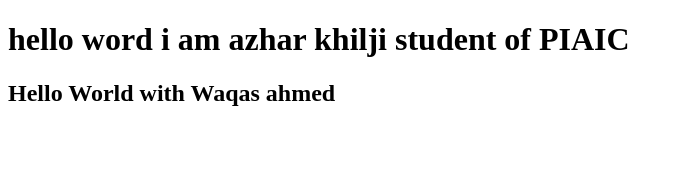
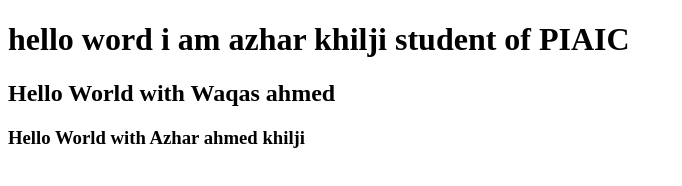
Before and after one commit to azharkhilji/bootcamp2, a plain HTML site: page index.html in a window 1280 px wide. Shown: the whole page, without its empty margins (0-682 px from the left). Drawn offline with Linux system fonts and the light colour scheme.

Commit message:
add heading line

```diff
--- a/index.html
+++ b/index.html
@@ -8,5 +8,6 @@
 <body>
     <h1> hello word i am azhar khilji student of PIAIC </h1>
     <h2>Hello World with Waqas ahmed </h2>
+    <h3>Hello World with Azhar ahmed khilji</h3>
 </body>
 </html>
```
